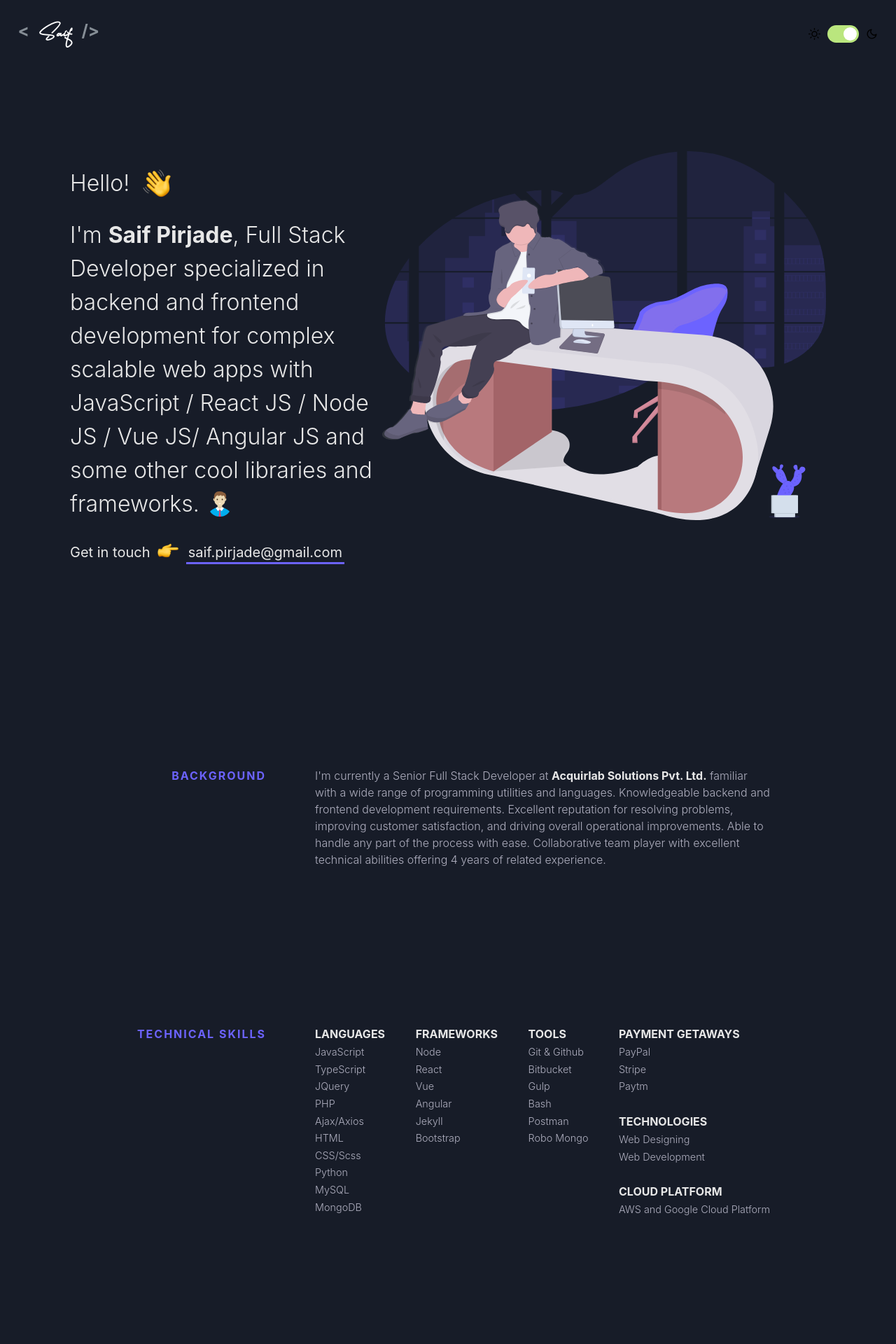
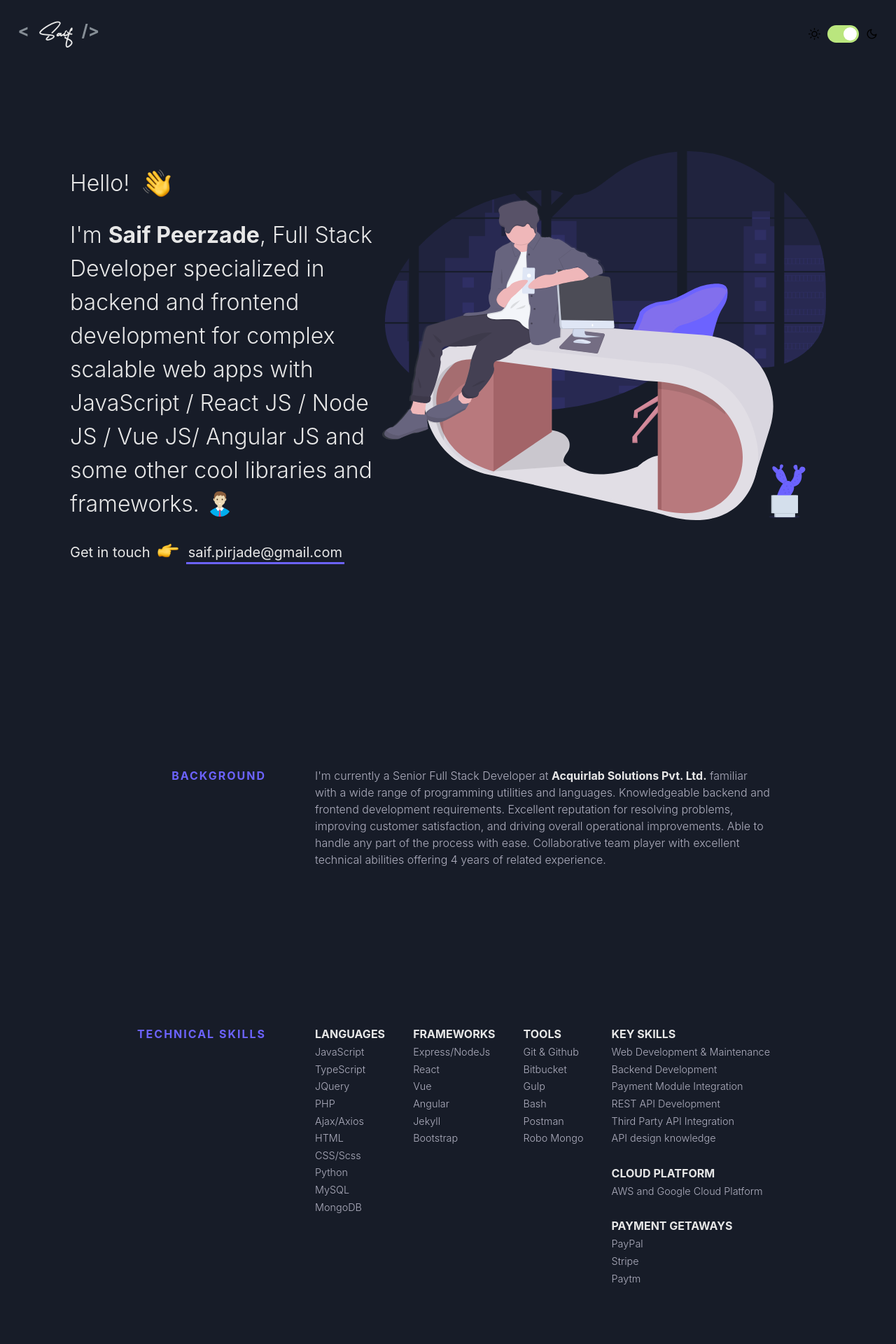
Before and after one commit to peerzadesaif/myportfolio-v1, a Jekyll site: the page built from index.html, in a window 1280 px wide. Shown: the top 1920 px of the page at 70% size. Built offline with Jekyll 4.4.1, drawn with Linux system fonts in a browser that asks for light colours; nearby versions of some CDN libraries; some of the changed text lies outside the part shown.

```diff
--- a/_config.yml
+++ b/_config.yml
@@ -1,8 +1,8 @@
 # Welcome to Jekyll!
 # Site settings
 
-name: Saif Pirjade
-title: Saif Pirjade | Full Stack Developer
+name: Saif Peerzade
+title: Saif Peerzade | Full Stack Developer
 email: saif.pirjade@gmail.com
 description: specialized in backend and frontend development for complex scalable web apps.
 base_url: ""
--- a/_data/skills.yml
+++ b/_data/skills.yml
@@ -11,7 +11,7 @@
   - item: MongoDB
 
 frameworks:
-  - item: Node
+  - item: Express/NodeJs
   - item: React
   - item: Vue
   - item: Angular
@@ -31,9 +31,13 @@
   - item: Stripe
   - item: Paytm
 
-technologies:
-  - item: Web Designing
-  - item: Web Development
+key_skills:
+  - item: Web Development & Maintenance
+  - item: Backend Development
+  - item: Payment Module Integration
+  - item: REST API Development
+  - item: Third Party API Integration
+  - item: API design knowledge
 
 cloudplatform:
   - item: AWS and Google Cloud Platform
--- a/_includes/skills.html
+++ b/_includes/skills.html
@@ -29,16 +29,9 @@
       </div>
 
       <div class="skillz__category">
-        <div class="skillz__category__label">Payment Getaways</div>
+        <div class="skillz__category__label">Key Skills</div>
         <ul>
-          {% for thing in site.data.skills.paymentgetaways %}
-          <li class="skillz__category__item">{{thing.item}}</li>
-          {% endfor %}
-        </ul>
-        <br />
-        <div class="skillz__category__label">Technologies</div>
-        <ul>
-          {% for thing in site.data.skills.technologies %}
+          {% for thing in site.data.skills.key_skills %}
           <li class="skillz__category__item">{{thing.item}}</li>
           {% endfor %}
         </ul>
@@ -49,6 +42,13 @@
           <li class="skillz__category__item">{{thing.item}}</li>
           {% endfor %}
         </ul>
+        <br />
+        <div class="skillz__category__label">Payment Getaways</div>
+        <ul>
+          {% for thing in site.data.skills.paymentgetaways %}
+          <li class="skillz__category__item">{{thing.item}}</li>
+          {% endfor %}
+        </ul>
       </div>
 
     </div>
--- a/_sass/partials/_base.scss
+++ b/_sass/partials/_base.scss
@@ -24,9 +24,9 @@
   line-height: 1.5;
   width: 100%;
 
-  .header-wrapper a{
-    color: $darkpurple;
-  }
+  // .header-wrapper a{
+  //   color: $darkpurple;
+  // }
   .grey-color {
     color: $greycolor;
   }
@@ -59,9 +59,9 @@
     .section__content .underline-link:after {
       background: $off-white;
     }
-    .header-wrapper a{
-      color: $white;
-    }
+    // .header-wrapper a{
+    //   color: $white;
+    // }
   }
 }
 
```
Also changed, not shown: package.json (added, +33 -0 lines), 5 other files.
